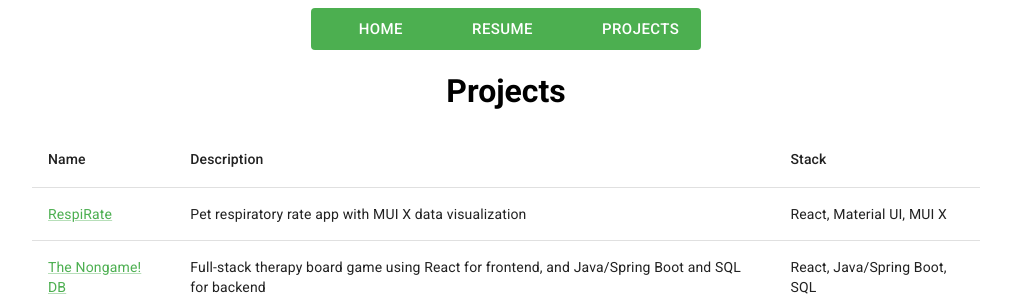
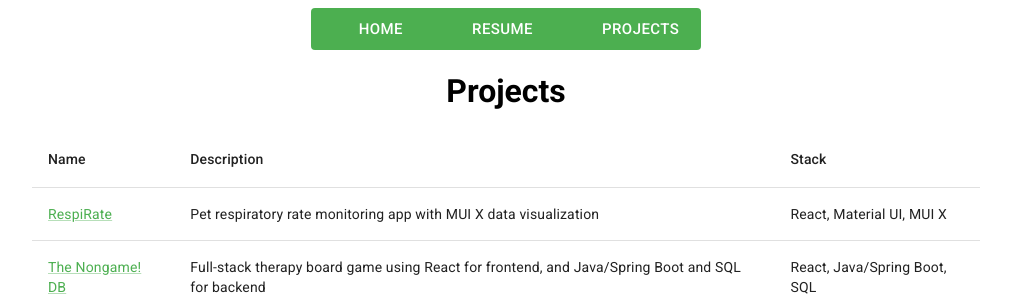
Before and after one commit to BBPTimer/greg-weseloh-portfolio, a React (Vite) app: page /projects in a window 1280 px wide. Shown: the top 296 px of the page, without its empty margins (134-1145 px from the left). Built offline with nearby package versions, Linux system fonts and the light colour scheme; some icons are missing.

Commit message:
Updated resume with RespiRate

```diff
--- a/src/components/Projects.jsx
+++ b/src/components/Projects.jsx
@@ -31,7 +31,7 @@ const Projects = () => {
               </Link>
             </TableCell>
             <TableCell>
-              Pet respiratory rate app with MUI X data visualization
+              Pet respiratory rate monitoring app with MUI X data visualization
             </TableCell>
             <TableCell>React, Material UI, MUI X</TableCell>
           </TableRow>
```
Also changed, not shown: 1 other file (tests, documents, lock files or other folders).
